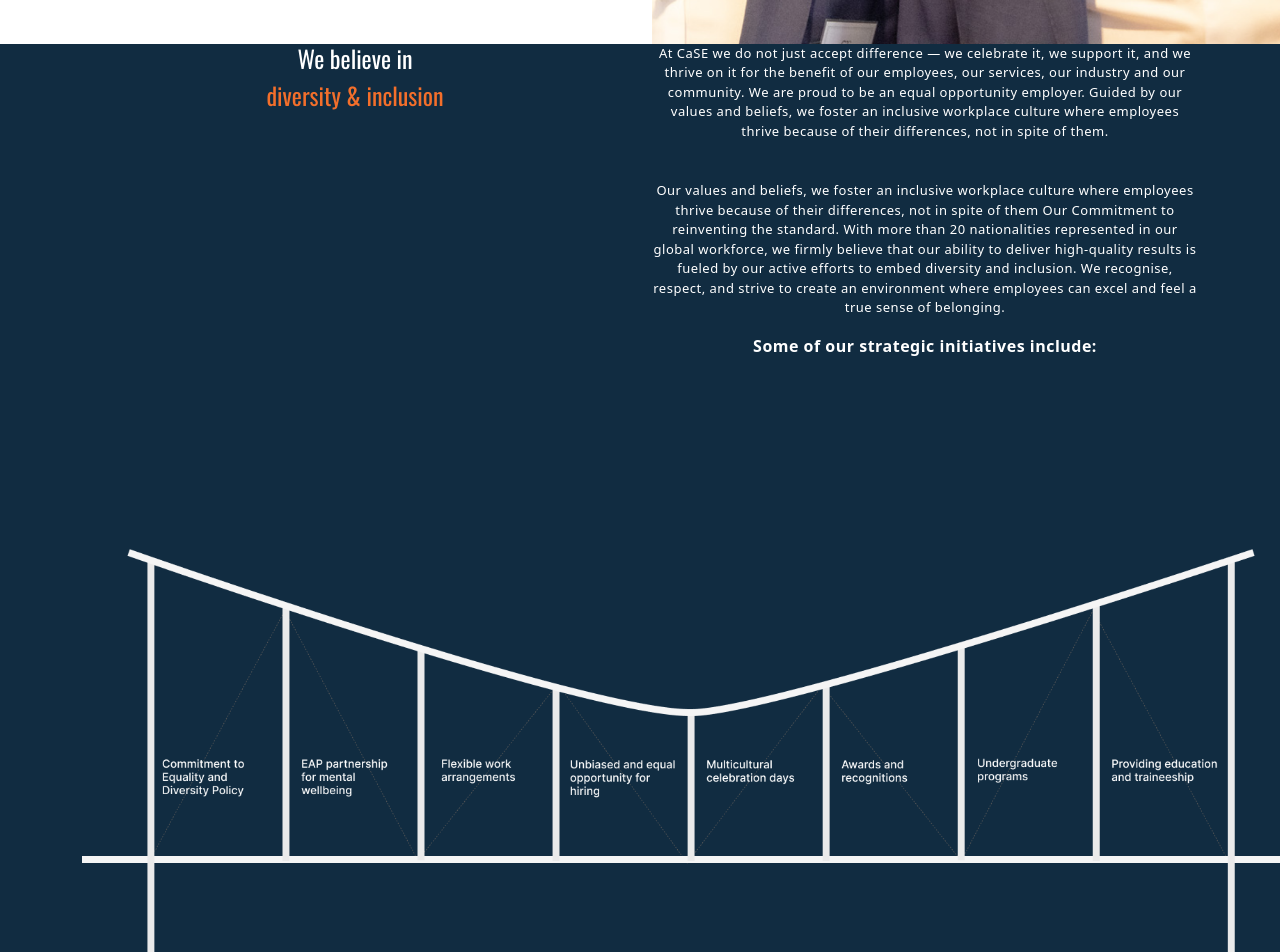
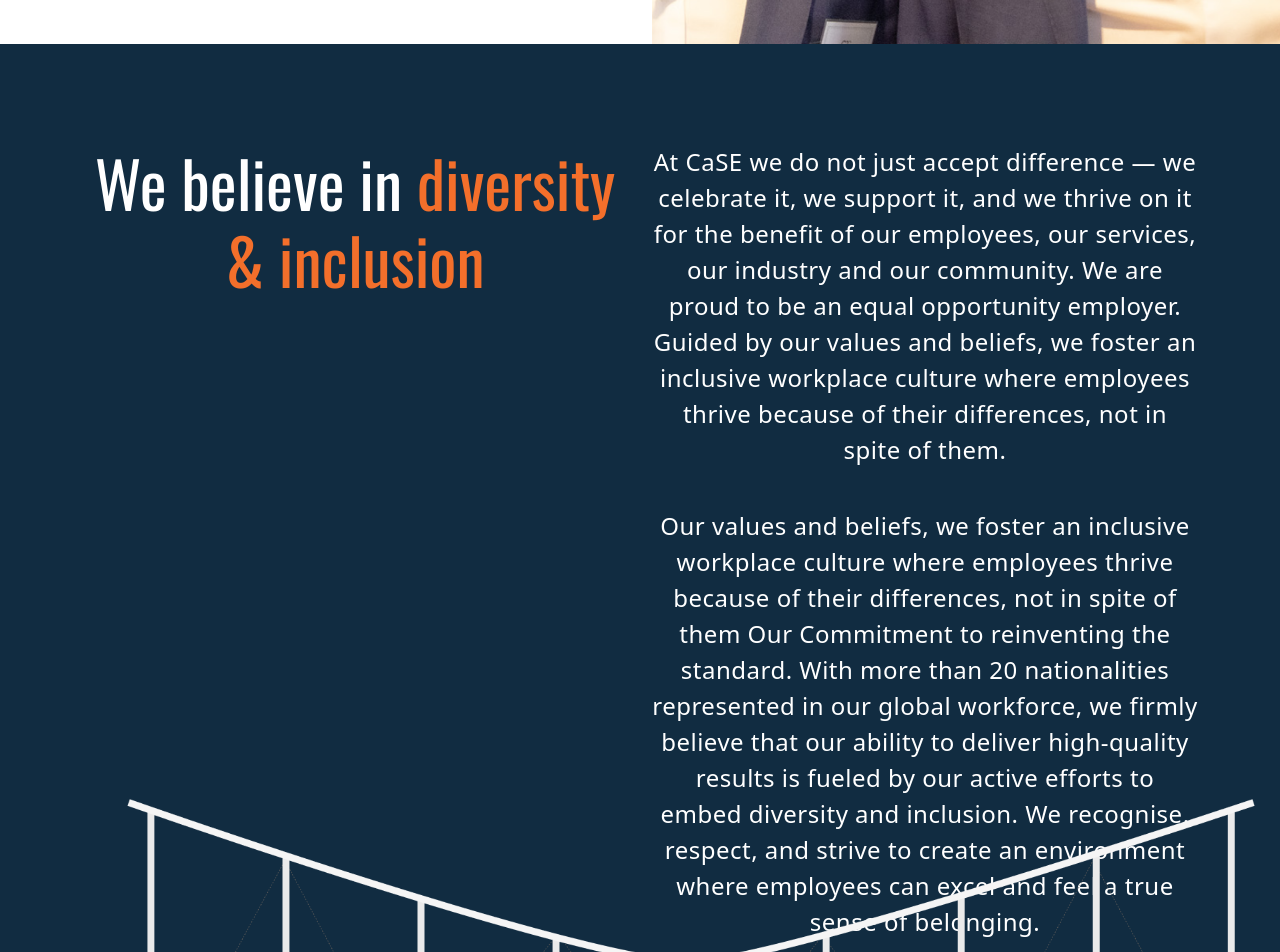
Before and after one commit to arpit353/React_Assignment, a React (Create React App) app: page / in a window 1280 px wide. Shown: the part 1520-2472 px from the top of the page. Built offline with nearby package versions, Linux system fonts and the light colour scheme.

Commit message:
css changes

```diff
--- a/src/Components/Page3/Page3.css
+++ b/src/Components/Page3/Page3.css
@@ -4,6 +4,11 @@
 .page3{
     background-color: #112C41;
     color:#FFFFFF;
+}
+
+.heading1 {
+    font-family: 'Oswald';
+    font-size: 64px;
 }
 
 .heading2{
@@ -26,7 +31,7 @@
 .para_color{
     color: white;
     font-weight: 200;
-    font-size: small;
+    font-size: 24px;
 }
 
 .image3{
@@ -42,4 +47,9 @@
 .container-nomargin{
    margin-left: 0px;
    margin-right: 0px;
+   padding-top: 100px;
 }
+
+.row-format {
+    padding-top: 150px;
+}
--- a/src/Components/Page3/Page3.jsx
+++ b/src/Components/Page3/Page3.jsx
@@ -7,8 +7,7 @@
       <div className="container container-nomargin">
         <div className="row container-margin">
           <div className="col" id="head">
-            <h4 className="heading1">We believe in</h4>
-            <h4 className="heading2">diversity & inclusion</h4>
+            <h4 className="heading1">We believe in <span className="heading2">diversity & inclusion</span></h4>
           </div>
           <div className="col" id="para">
             <p className="para_color">
@@ -35,7 +34,7 @@
             </p>
           </div>
         </div>
-        <div className="row">
+        <div className="row row-format">
           <div className="col">
           <img src="./Group 1593.png" alt="images" className="image3"/>
           </div>
```
